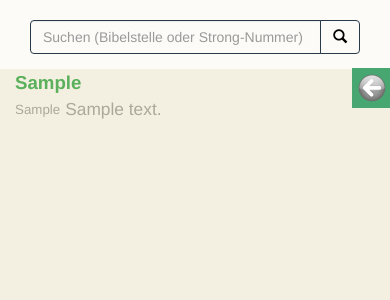
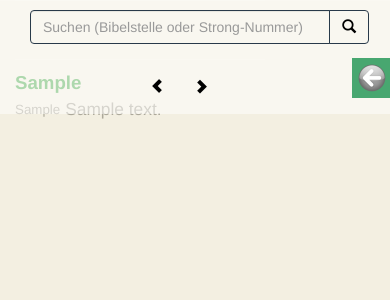
Before and after one commit to strongs-de/strongs, a Django app: template strongs/templates/strongs/bible.html in a window 390 px wide. Shown: the top 300 px of the page. Run offline with Django 3.2, Linux system fonts and the light colour scheme; the template is opened without the code that fills it: most values are stand-ins (such as "Sample title", 1, 10 or a date in 2020); parts of the project's set-up code (start-up, migrations or seed data) failed here and were passed over; some libraries are stand-ins or nearby versions.

Commit message:
Umschaltung der Kapitel hinzugefügt

```diff
--- a/strongs/static/css/bible.css
+++ b/strongs/static/css/bible.css
@@ -59,7 +59,7 @@
 	padding: 0px;
 }
 #searchId {
-	width: 400px;
+	width: 300px;
 }
 gr:hover {
     background-color: #dddddd;
@@ -73,6 +73,20 @@
 .search-highlight {
     background-color: rgba(0,255,255,128);
     color:red;
+}
+
+.navbar-nav {
+	margin-left: 120px;
+	float:left;
+}
+.navbar-nav, .navbar-nav>li {
+	display: inline;
+	float: left;
+}
+
+.navbar-form {
+	width: 250px;
+	float:left;
 }
 
 
@@ -159,7 +173,7 @@
 
 
 
-@media(max-width:1024px) {
+@media(max-width:768px) {
 	table.table-bible td, table.table-bible th {
 		border-right: none;
 		padding: 0px 0px 0px 0px;
@@ -171,22 +185,25 @@
 	.verse {
 		padding-left: 5px !important;
 	}
-	.navbar-brand {
-		padding: 0px !important;
+	.navbar-form {
+		margin:0;
 	}
-	.navbar-form {
-		width: 100% !important;
-		margin: auto;
-	}
-	#searchId {
-		width: 100%;
-		margin: auto;
-	}
+	/*.navbar-brand {*/
+		/*padding: 0px !important;*/
+	/*}*/
 	.sb-menu, .sb-button {
-		margin-top:15px;
+		margin-top:5px;
 	    /*visibility: hidden;*/
 	}
-	#searchform {
-	    padding-top:20px;
-	}
+	/*#searchId {*/
+		/*width: 100%;*/
+		/*margin: auto;*/
+	/*}*/
+	/*#searchform {*/
+	    /*padding-top:20px;*/
+	/*}*/
+	/*.navbar-form {*/
+		/*width: 80% !important;*/
+		/*margin: auto;*/
+	/*}*/
 }
--- a/strongs/templates/baseTemplate.html
+++ b/strongs/templates/baseTemplate.html
@@ -31,11 +31,12 @@
     <![endif]-->
   </head>
   <body>
+  <!--
   	<nav class="navbar navbar-inverse navbar-fixed-top" role="navigation">
       <div class="hidden-xs navbar-header">
-        <!--<button type="button" class="navbar-toggle" data-toggle="collapse" data-target="#navbar-collapse-02">
+        <!- -<button type="button" class="navbar-toggle" data-toggle="collapse" data-target="#navbar-collapse-02">
           <span class="sr-only">Toggle navigation</span>
-        </button>-->
+        </button>- ->
         <a class="navbar-brand" href="#"><img src="{{ STATIC_URL }}images/logo.png" width="175" /></a>
       </div>
       <div class="navbar-collapse">
@@ -49,8 +50,38 @@
             </div>
           </div>
         </form>
-        <!-- <button data-effect="st-effect-1">Slide in on top</button> -->
+          <div class="btn-group navbar-left">
+            <button type="button" class="btn btn-default">Left</button>
+            <button type="button" class="btn btn-default">Middle</button>
+            <button type="button" class="btn btn-default">Right</button>
+          </div>
       </div>
+    </nav>-->
+    <nav class="navbar navbar-fixed-top" role="navigation">
+      <div class="container-fluid">
+        <!-- Brand and toggle get grouped for better mobile display -->
+        <div class="navbar-header hidden-xs">
+          <a class="navbar-brand" href="#"><img src="{{ STATIC_URL }}images/logo.png" width="175" /></a>
+        </div>
+
+        <!-- Collect the nav links, forms, and other content for toggling -->
+        <div class="navbar-collapse">
+          <form class="navbar-form navbar-left" id="searchform" action="#" role="search">
+            <div class="form-group">
+              <div class="input-group">
+                <input class="form-control" id="searchId" type="search" value="{{search}}" placeholder="Suchen (Bibelstelle oder Strong-Nummer)">
+                <span class="input-group-btn">
+                  <button type="submit" class="btn"><span class="glyphicon glyphicon-search"></span></button>
+                </span>
+              </div>
+            </div>
+          </form>
+          <ul class="nav navbar-nav">
+            <li><a href="#" id='prev_chapter'><span class="glyphicon glyphicon-chevron-left"></span></a></li>
+            <li><a href="#" id='next_chapter'><span class="glyphicon glyphicon-chevron-right"></span></a></li>
+          </ul>
+        </div><!-- /.navbar-collapse -->
+      </div><!-- /.container-fluid -->
     </nav>
     <div id="container-full" class="container-full">
         <div class="col-md-3 sb-button" id="sb-button"></div> <!-- MATTHIAS: Button (rechts oben) für die SideBar -->
@@ -87,7 +118,24 @@
             location.href=path;
             e.preventDefault();
         });
-        $('span[data-strong]').tooltip({placement:'top',selector:'', container:'body'});
+        // $('span[data-strong]').tooltip({placement:'top',selector:'', container:'body'});
+        $('#next_chapter').click(function(e) {
+          var val = $('#searchId').val();
+          arr = val.split(' ');
+          if(arr.length == 2)
+            $('#searchId').val(arr[0] + ' ' + (parseInt(arr[1]) + 1));
+          var path = '/' + $('#searchId').val();
+          location.href=path;
+        })
+        $('#prev_chapter').click(function(e) {
+          var val = $('#searchId').val();
+          arr = val.split(' ');
+          if(arr.length == 2) {
+            $('#searchId').val(arr[0] + ' ' + (parseInt(arr[1]) - 1));
+          }
+          var path = '/' + $('#searchId').val();
+          location.href=path;
+        })
     </script>
 
     {%if search %}
--- a/strongs/templates/strongs/bible.html
+++ b/strongs/templates/strongs/bible.html
@@ -4,8 +4,8 @@
         <tr>
             <th class="col-md-3">{{translation1}}</th>
             <th class="col-md-3 hidden-xs">{{translation2}}</th>
-            <th class="col-md-3 hidden-xs">{{translation3}}</th>
-            <th class="col-md-3 hidden-xs">{{translation4}}</th>
+            <th class="col-md-3 hidden-xs hidden-sm hidden-md">{{translation3}}</th>
+            <th class="col-md-3 hidden-xs hidden-sm hidden-md">{{translation4}}</th>
         </tr>
         {% for vers1, vers2, vers3, vers4 in verses %}
         <tr>
@@ -13,8 +13,8 @@
             {% load strongs_extras %}
             <td class="col-md-3"><table><tr><td class="versenr">{{vers1.versNr}}</td><td class="verse" id="{{vers1.bookNr.name}}{{vers1.chapterNr}}_{{vers1.versNr}}">{{vers1.versText|correctverstext}}</td></tr></table></td>
             <td class="col-md-3 hidden-xs"><table><tr><td class="versenr">{{vers2.versNr}}</td><td class="verse" id="{{vers2.bookNr.name}}{{vers2.chapterNr}}_{{vers2.versNr}}">{{vers2.versText|correctverstext}}</td></tr></table></td>
-            <td class="col-md-3 hidden-xs"><table><tr><td class="versenr">{{vers3.versNr}}</td><td class="verse" id="{{vers3.bookNr.name}}{{vers3.chapterNr}}_{{vers3.versNr}}">{{vers3.versText|correctverstext}}</td></tr></table></td>
-            <td class="col-md-3 hidden-xs"><table><tr><td class="versenr">{{vers4.versNr}}</td><td class="verse" id="{{vers4.bookNr.name}}{{vers4.chapterNr}}_{{vers4.versNr}}">{{vers4.versText|correctverstext}}</td></tr></table></td>
+            <td class="col-md-3 hidden-xs hidden-sm hidden-md"><table><tr><td class="versenr">{{vers3.versNr}}</td><td class="verse" id="{{vers3.bookNr.name}}{{vers3.chapterNr}}_{{vers3.versNr}}">{{vers3.versText|correctverstext}}</td></tr></table></td>
+            <td class="col-md-3 hidden-xs hidden-sm hidden-md"><table><tr><td class="versenr">{{vers4.versNr}}</td><td class="verse" id="{{vers4.bookNr.name}}{{vers4.chapterNr}}_{{vers4.versNr}}">{{vers4.versText|correctverstext}}</td></tr></table></td>
             {% endautoescape %}
         </tr>
         {% endfor %}
```
Also changed, not shown: strongs/views.py (+23 -7 lines), strongs/static/images/logo.png, 2 other files.
